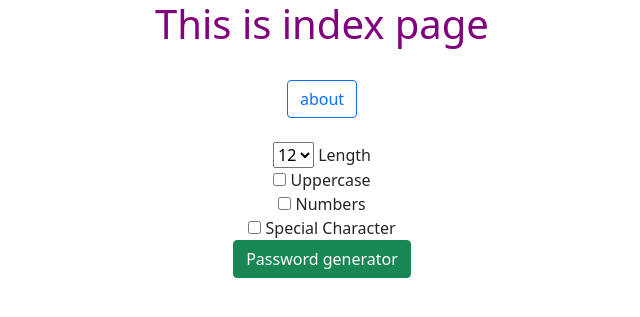
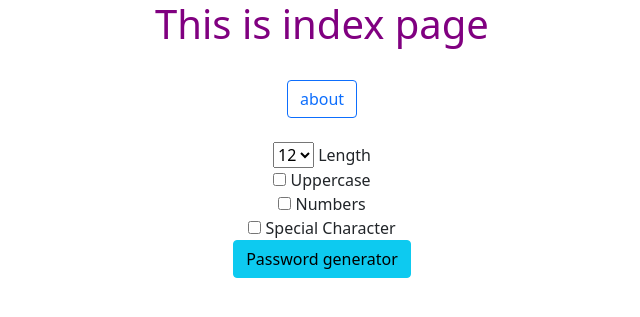
Before and after one commit to Echezonac/django_password_generator, a Django app: page / in a window 1280 px wide. Shown: the top 317 px of the page, without its empty margins (318-958 px from the left). Run offline with Django 3.2, Linux system fonts and the light colour scheme.

Commit message:
secondone

```diff
--- a/generator/templates/index.html
+++ b/generator/templates/index.html
@@ -39,7 +39,7 @@
                      <input type="checkbox" name="Special" id=""> Special Character
                      <br>
 
-                     <input type="submit" value="Password generator" class="btn btn-success">
+                     <input type="submit" value="Password generator" class="btn btn-info">
                  </form>
 
 
```
